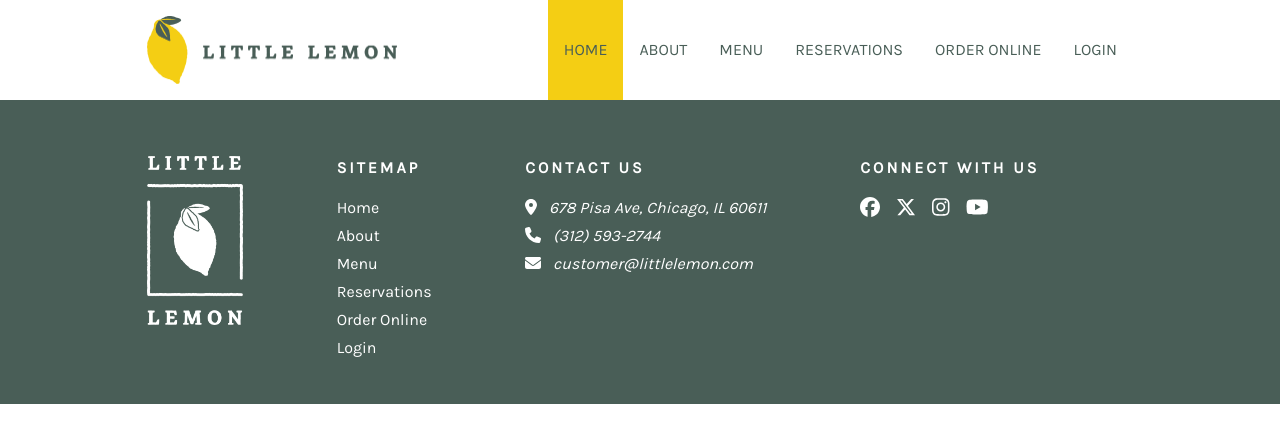
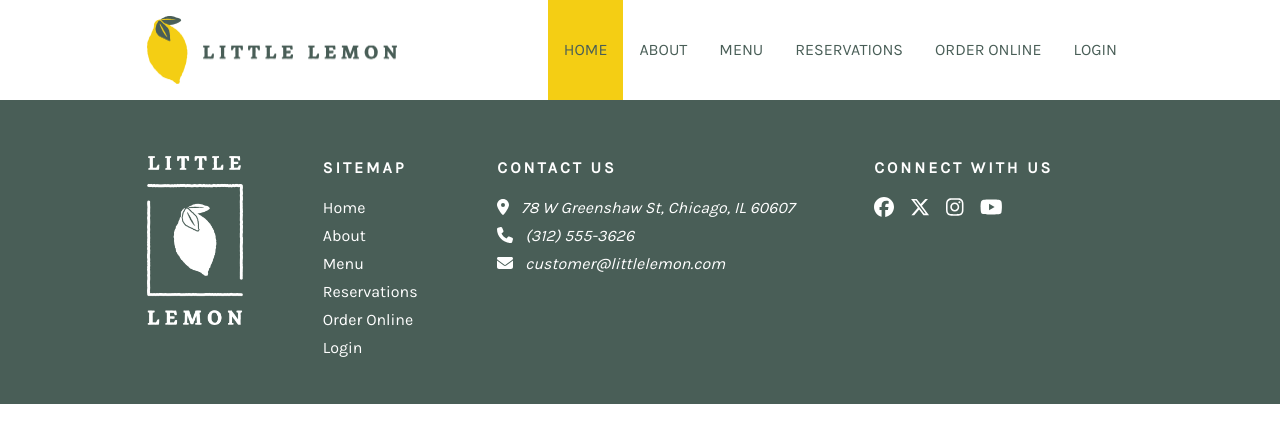
Before and after one commit to i22almoj/meta-front-end-developer-capstone, a React (Create React App) app: page / in a window 1280 px wide. Shown: the top 442 px of the page. Built offline with nearby package versions, Linux system fonts and the light colour scheme; a web font is replaced by a local one.

Commit message:
Retocar detalles footer

```diff
--- a/src/components/Layout/Footer.jsx
+++ b/src/components/Layout/Footer.jsx
@@ -16,16 +16,16 @@ import "./Footer.css";
 import logoWhiteImage from "./assets/logo-white.png";
 
 const contacts = [
-  { icon: faLocationDot, info: "678 Pisa Ave, Chicago, IL 60611" },
-  { icon: faPhone, info: "(312) 593-2744" },
+  { icon: faLocationDot, info: "78 W Greenshaw St, Chicago, IL 60607" },
+  { icon: faPhone, info: "(312) 555-3626" },
   { icon: faEnvelope, info: "customer@littlelemon.com" },
 ];
 
 const socials = [
-  { icon: faFacebook, name: "facebook" },
-  { icon: faXTwitter, name: "twitter" },
-  { icon: faInstagram, name: "instagram" },
-  { icon: faYoutube, name: "youtube" },
+  { icon: faFacebook, name: "Facebook", url: 'https://facebook.com' },
+  { icon: faXTwitter, name: "X", url:'https://x.com' },
+  { icon: faInstagram, name: "Instagram", url:'https://instagram.com' },
+  { icon: faYoutube, name: "Youtube", url: 'https://youtube.com' },
 ];
 
 export const Footer = () => {
@@ -62,7 +62,8 @@ export const Footer = () => {
           {socials.map((social, index) => (
             <a
               key={index}
-              href={`https://www.${social.name}.com`}
+              href={social.url}
+              title={social.name}
               target="_blank"
               rel="noreferrer"
             >
```
